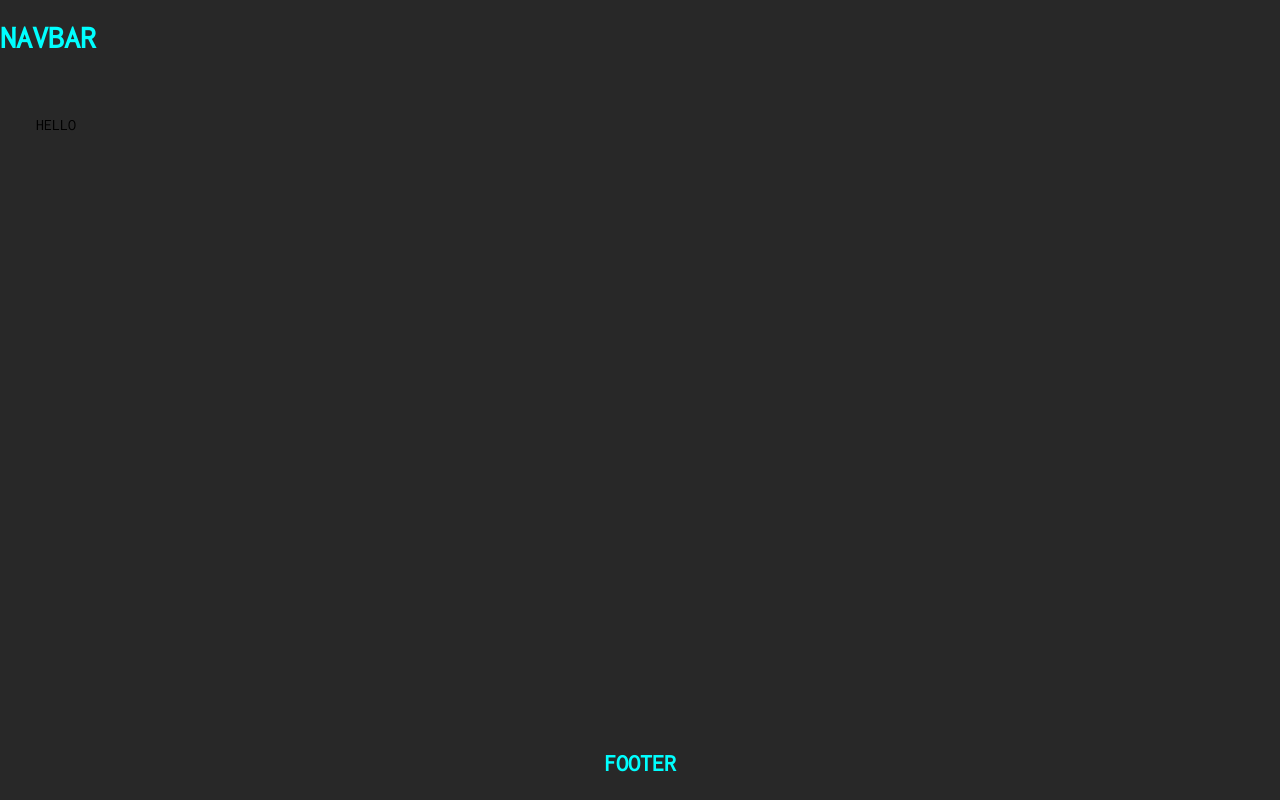
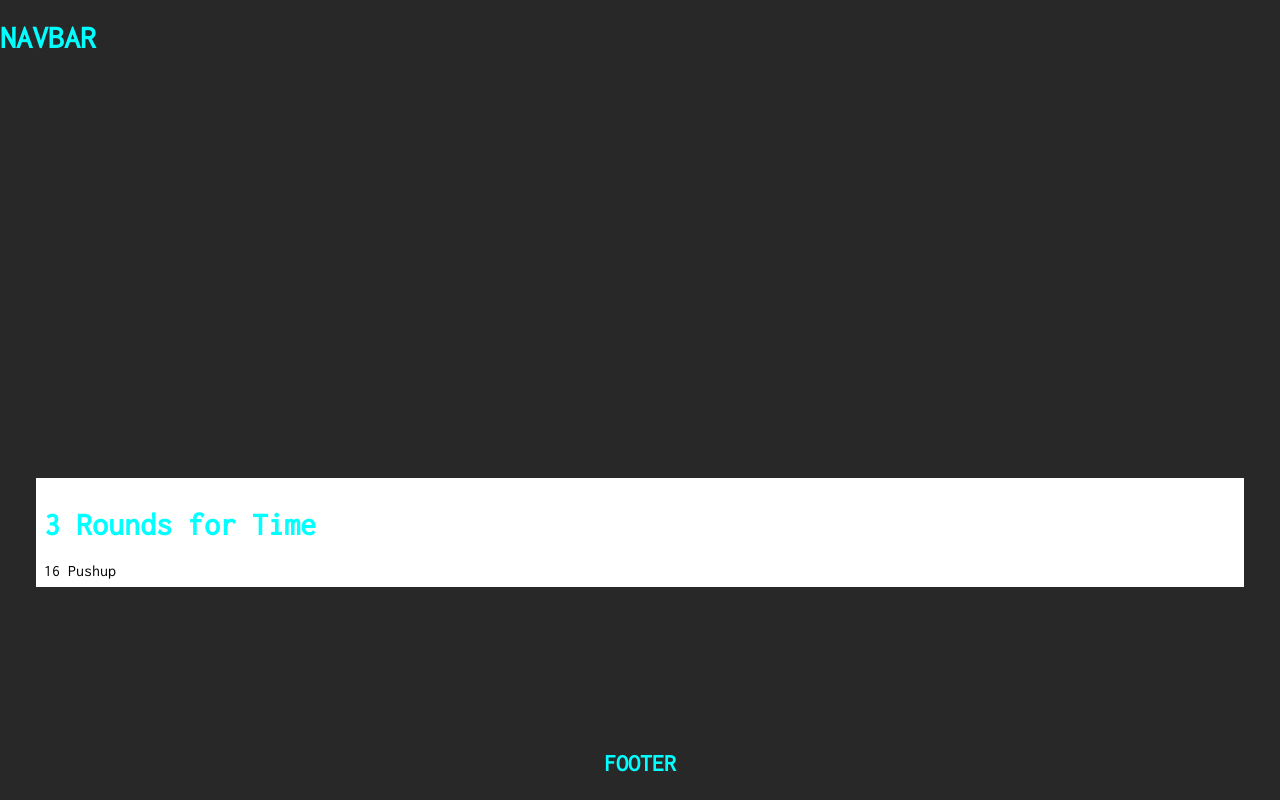
Before and after one commit to Jexeones24/exercist, a React app: page / in a window 1280 px wide. Both pictures are taken after a click on the element "GO". Built offline with nearby package versions, Linux system fonts and the light colour scheme.

Commit message:
Renders workout after time domain collected

```diff
--- a/src/containers/Workout/index.js
+++ b/src/containers/Workout/index.js
@@ -1,16 +1,30 @@
 import React, { Component } from 'react';
 import { buildWorkout } from './util';
+import styles from './workout.module.scss';
 
 class Workout extends Component {
-  workout = () => buildWorkout(this.props.time);
+  get workout() {
+    return buildWorkout(this.props.time);
+  }
+
+  get title() {
+    return this.workout.title;
+  }
+
+  get reps() {
+    return (
+      this.workout.formattedRepsAndMovements
+      .map((reps, idx) => (
+        <div key={idx}>{ reps }</div>
+      ))
+    );
+  }
 
   render () {
-    const workout = this.workout();
-    console.log(workout);
-
     return (
-      <div>
-        HELLO
+      <div className={styles['workout-container']}>
+        <h1>{ this.title }</h1>
+        <div>{ this.reps }</div>
       </div>
     );
   }
--- a/src/containers/Workout/workout.module.scss
+++ b/src/containers/Workout/workout.module.scss
@@ -0,0 +1,5 @@
+.workout-container {
+  background-color: white;
+  margin-top: 30%;
+  padding: 8px;
+}
```
